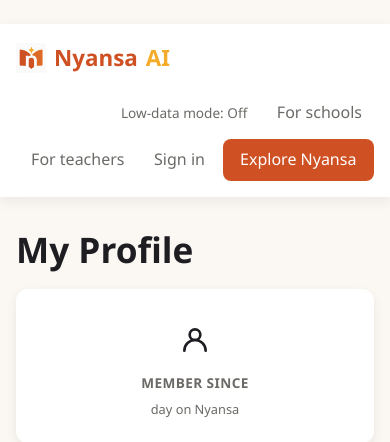
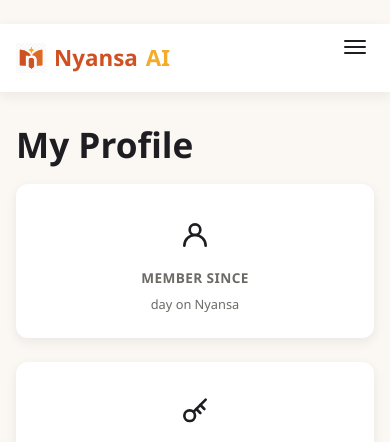
Before and after one commit to festusboamah/nyansa-ai-tutor, a Django app: template templates/accounts/profile.html in a window 390 px wide. Shown: the top 442 px of the page. Run offline with Django 5.2, Linux system fonts and the light colour scheme; the template is opened without the code that fills it, so the values that code supplies are empty.

Commit message:
Add a mobile menu for the public header; tighten the AI cap for personal schools
The public marketing navbar had no responsive collapse - five links
(Low-data mode, For schools, For teachers, Sign in, Explore Nyansa) just
wrapped across multiple lines on narrow screens. Adds a hamburger toggle
that collapses them below 720px, mirroring the authenticated sidebar's
existing off-canvas pattern.

Also closes a cost-exposure gap: the daily AI token cap was a single
global default sized for a whole institution's usage, but the new
Individual (independent-teacher) plan has no usage-based billing markup
like the STANDARD school plan does - a heavy single account could
genuinely outrun its flat fee. Personal schools now get a much lower,
separately-configurable daily cap.

```diff
--- a/config/settings.py
+++ b/config/settings.py
@@ -124,6 +124,12 @@
 TUTOR_AI_MODEL = os.getenv("TUTOR_AI_MODEL", "claude-sonnet-4-5")
 NYANSA_AI_MODEL = os.getenv("NYANSA_AI_MODEL", "claude-sonnet-4-5")
 AI_DAILY_TOKEN_CAP_PER_SCHOOL = int(os.getenv("AI_DAILY_TOKEN_CAP_PER_SCHOOL", "500000"))
+# A personal (independent-teacher) school has no usage-based billing markup,
+# unlike the STANDARD school plan - it's a flat fee, so a much lower cap than
+# a whole institution's is what actually protects against one account's AI
+# cost outrunning what they pay. ~30k tokens/day is a soft ceiling well above
+# the 3-free-generation trial gate, not a per-generation limit.
+AI_DAILY_TOKEN_CAP_PER_PERSONAL_SCHOOL = int(os.getenv("AI_DAILY_TOKEN_CAP_PER_PERSONAL_SCHOOL", "30000"))
 # ai_core.pricing estimates AI cost in USD; billing invoices schools in GHS.
 # This is a rough, illustrative placeholder rate (not live FX data) - tune via
 # env var, or replace with a real FX lookup, before this matters at real volume.
--- a/static/css/style.css
+++ b/static/css/style.css
@@ -118,6 +118,26 @@
     background-color: var(--tint);
 }
 
+.navbar-toggle {
+    display: none;
+    flex-direction: column;
+    justify-content: center;
+    gap: 4px;
+    background: none;
+    border: none;
+    padding: 0.5rem;
+    margin: -0.5rem 0;
+    cursor: pointer;
+}
+
+.navbar-toggle span {
+    display: block;
+    width: 22px;
+    height: 2px;
+    border-radius: 2px;
+    background-color: var(--text);
+}
+
 .welcome-text {
     display: grid;
     line-height: 1.15;
@@ -181,12 +201,35 @@
 @media (max-width: 720px) {
     .navbar {
         position: relative;
+        flex-wrap: wrap;
+    }
+
+    .navbar-toggle {
+        display: flex;
+    }
+
+    .navbar-links {
+        display: none;
+        justify-content: flex-start;
         flex-direction: column;
+        align-items: stretch;
+        gap: 0.25rem;
+        width: 100%;
+        order: 3;
+        margin-top: 0.75rem;
     }
 
-    .navbar-links {
-        justify-content: flex-start;
-        width: 100%;
+    .navbar.navbar-open .navbar-links {
+        display: flex;
+    }
+
+    .navbar-links a {
+        padding: 0.65rem 0.75rem;
+    }
+
+    .navbar-links .btn-signup {
+        text-align: center;
+        margin-top: 0.25rem;
     }
 
     .nav-menu {
--- a/static/js/navigation.js
+++ b/static/js/navigation.js
@@ -45,4 +45,22 @@
     document.addEventListener("keydown", (event) => {
         if (event.key === "Escape") closeSidebar();
     });
+
+    // Public marketing header's mobile menu toggle.
+    const navbar = document.getElementById("public-navbar");
+    const navbarToggle = document.getElementById("navbar-toggle");
+
+    if (navbar && navbarToggle) {
+        navbarToggle.addEventListener("click", () => {
+            const isOpen = navbar.classList.toggle("navbar-open");
+            navbarToggle.setAttribute("aria-expanded", isOpen ? "true" : "false");
+        });
+
+        document.addEventListener("keydown", (event) => {
+            if (event.key === "Escape") {
+                navbar.classList.remove("navbar-open");
+                navbarToggle.setAttribute("aria-expanded", "false");
+            }
+        });
+    }
 })();
--- a/templates/base.html
+++ b/templates/base.html
@@ -14,8 +14,8 @@
     <link rel="manifest" href="{% static 'manifest.json' %}">
     <meta name="csrf-token" content="{{ csrf_token }}">
     <meta name="theme-color" content="#CF5123">
-    <link rel="stylesheet" href="{% static 'css/style.css' %}?v=20260903-1">
-    <script src="{% static 'js/navigation.js' %}?v=20260830-2" defer></script>
+    <link rel="stylesheet" href="{% static 'css/style.css' %}?v=20260905-1">
+    <script src="{% static 'js/navigation.js' %}?v=20260905-1" defer></script>
     <script src="{% static 'js/offline-queue.js' %}?v=20260830-2" defer></script>
     <script src="{% static 'js/low-data-mode.js' %}?v=20260830-2" defer></script>
     <script src="{% static 'js/scroll-reveal.js' %}?v=20260903-1" defer></script>
@@ -156,14 +156,17 @@
 
         <div class="app-main">
     {% else %}
-    <nav class="navbar">
+    <nav class="navbar" id="public-navbar">
         <div class="navbar-brand">
             <a href="{% url 'home' %}" class="brand-link">
                 <img src="{% static 'images/logo.png' %}" alt="Nyansa logo" class="brand-logo">
                 Nyansa <span class="brand-ai">AI</span>
             </a>
         </div>
-        <div class="navbar-links">
+        <button type="button" id="navbar-toggle" class="navbar-toggle" aria-label="Toggle menu" aria-expanded="false" aria-controls="public-navbar-links">
+            <span></span><span></span><span></span>
+        </button>
+        <div class="navbar-links" id="public-navbar-links">
             <a href="#" id="low-data-toggle" class="low-data-toggle">Low-data mode: Off</a>
             <a href="{% url 'school_signup' %}">For schools</a>
             <a href="{% url 'teacher_signup' %}">For teachers</a>
```
Also changed, not shown: ai_core/client.py (+7 -1 lines), ai_core/tests.py (+22 -0 lines), config/tests.py (+9 -0 lines).
